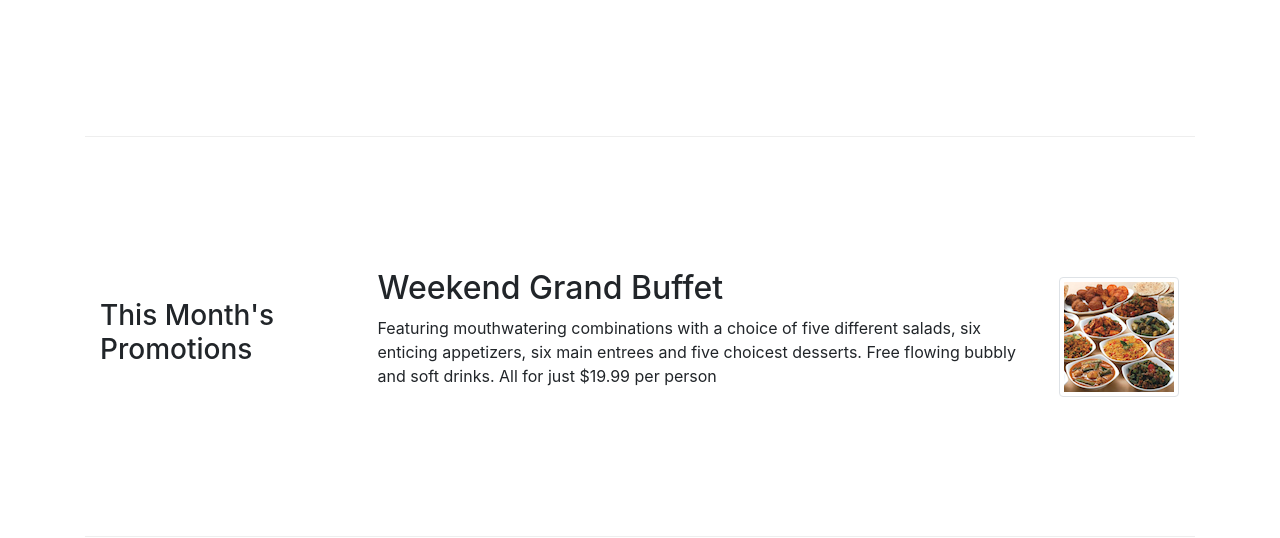
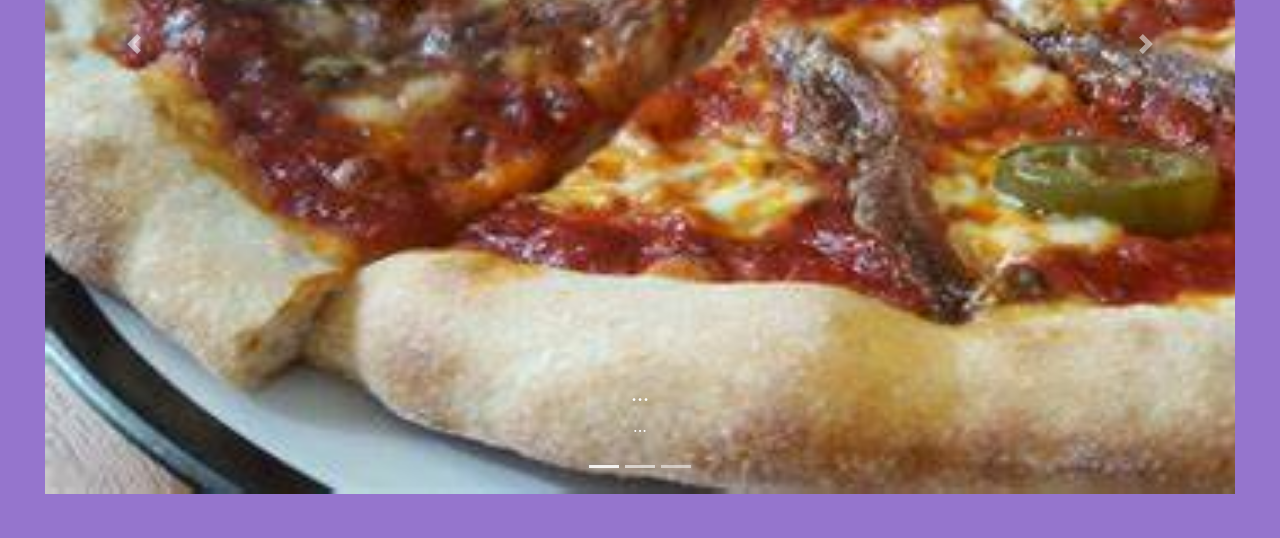
Before and after one commit to PhamNgocThien18/bootstrap4, a website: page index.html in a window 1280 px wide. Shown: the part 576-1114 px from the top of the page. Drawn offline with nearby package versions, Linux system fonts and the light colour scheme.

Commit message:
carousel

```diff
--- a/css/style.css
+++ b/css/style.css
@@ -50,3 +50,13 @@ body {
     border-bottom: 1px solid #ddd;
     padding: 10px;
 }
+.carousel{
+    background: #512DA8;
+}
+.carousel-item{
+    height: 900px;
+}
+.carousel-item img{
+    min-height: 100%;
+    margin: auto;
+}
--- a/index.html
+++ b/index.html
@@ -83,7 +83,51 @@
     </div>
 
     <header class="jumbotron">
+        <!--Sile-->
+        <div class="row row-content">
+            <div class="col">
+                <div id="myCarousel" class="carousel silde" data-ride="carousel">
+                    <div class="carousel-inner">
+                        <div class="carousel-item active">
+                            <img class="d-block" src="img/img1.jpg" alt="First slide">
+                            <div class="carousel-caption d-none d-md-block">
+                                <h5>...</h5>
+                                <p>...</p>
+                            </div>
+                        </div>
+                        <div class="carousel-item">
+                            <img class="d-block" src="img/img2.jpg" alt="Second slide">
+                            <div class="carousel-caption d-none d-md-block">
+                                <h5>...</h5>
+                                <p>...</p>
+                            </div>
+                        </div>
+                        <div class="carousel-item">
+                            <img class="d-block" src="img/img3.jpg" alt="Third slide">
+                            <div class="carousel-caption d-none d-md-block">
+                                <h5>...</h5>
+                                <p>...</p>
+                            </div>
+                        </div>
+                    </div>
+                    <ol class="carousel-indicators">
+                        <li data-target="#mycarousel" data-slide-to="0" class="active"></li>
+                        <li data-target="#mycarousel" data-slide-to="1"></li>
+                        <li data-target="#mycarousel" data-slide-to="2"></li>
+                    </ol>
+                    <a class="carousel-control-prev" href="#myCarousel" role="button" data-slide="prev">
+                        <span class="carousel-control-prev-icon" aria-hidden="true"></span>
+                        <span class="sr-only">Previous</span>
+                    </a>
+                    <a class="carousel-control-next" href="#myCarousel" role="button" data-slide="next">
+                        <span class="carousel-control-next-icon" aria-hidden="true"></span>
+                        <span class="sr-only">Next</span>
+                    </a>
+                </div>
+            </div>
+        </div>
         <div class="container">
+
             <div class="row row-header">
                 <div class="col-12 col-sm-7">
                     <h1>Ristorante con Fusion</h1>
```
Also changed, not shown: demo.html (+4 -4 lines).
